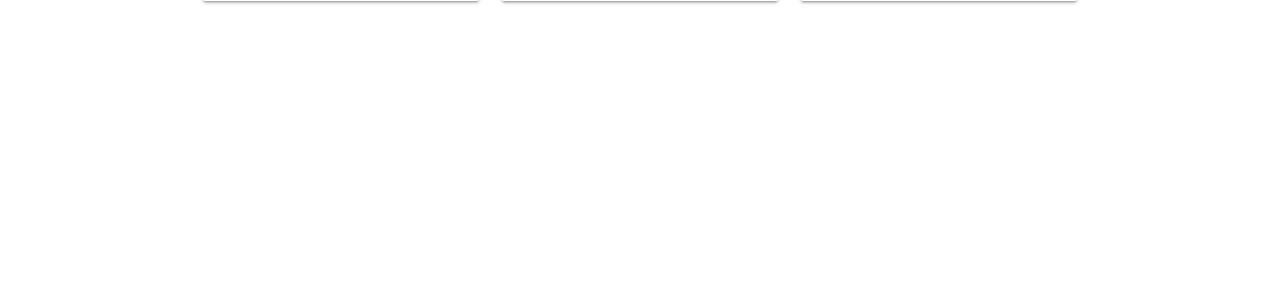
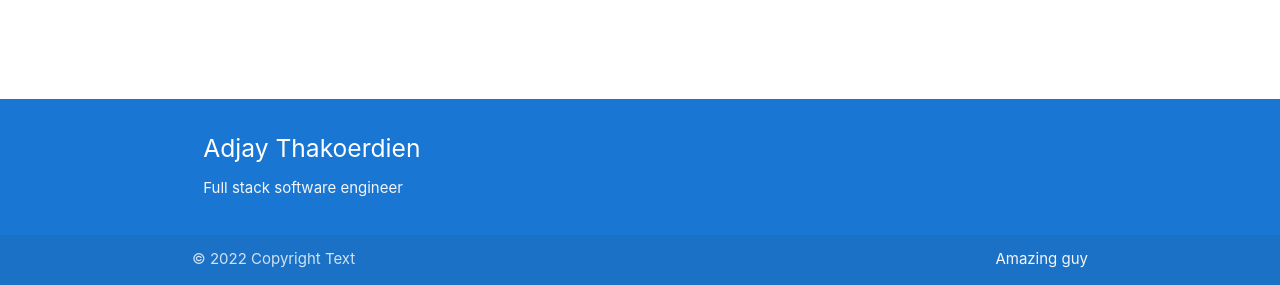
Before and after one commit to adjaythakoerdien/portfolio, a Django app: page / in a window 1280 px wide. Shown: the part 1356-1641 px from the top of the page. Before the commit the page ends 1360 px from the top, so only its background shows below. Run offline with Django 4.2, Linux system fonts and the light colour scheme.

Commit message:
footer added to base

```diff
--- a/portfolio/templates/base.html
+++ b/portfolio/templates/base.html
@@ -19,9 +19,9 @@
   <nav class="nav-wrapper blue darken-2">
     <a href="#" class="brand-logo">Logo</a>
     <ul id="nav-mobile" class="right hide-on-med-and-down">
-      <li><a href="{% url 'home' %}">About me</a></li>
-      <li><a href="{% url 'blog' %}">Blog</a></li>
-      <li><a href="{% url 'contact' %}">Contact</a></li>
+      <li><a class="grey-text text-lighten-3" href="{% url 'home' %}">About me</a></li>
+      <li><a class="grey-text text-lighten-3" href="{% url 'blog' %}">Blog</a></li>
+      <li><a class="grey-text text-lighten-3" href="{% url 'contact' %}">Contact</a></li>
     </ul>
   </nav>
 
@@ -31,6 +31,31 @@
 
       {% endblock %}
 
+    <footer class="page-footer blue darken-2">
+          <div class="container">
+            <div class="row">
+              <div class="col l6 s12">
+                <h5 class="white-text">Adjay Thakoerdien</h5>
+                <p class="grey-text text-lighten-4">Full stack software engineer</p>
+              </div>
+              <div class="col l4 offset-l2 s12">
+<!--                <h5 class="white-text">Links</h5>-->
+<!--                <ul>-->
+<!--                  <li><a class="grey-text text-lighten-3" href="#!">Link 1</a></li>-->
+<!--                  <li><a class="grey-text text-lighten-3" href="#!">Link 2</a></li>-->
+<!--                  <li><a class="grey-text text-lighten-3" href="#!">Link 3</a></li>-->
+<!--                  <li><a class="grey-text text-lighten-3" href="#!">Link 4</a></li>-->
+<!--                </ul>-->
+              </div>
+            </div>
+          </div>
+          <div class="footer-copyright">
+            <div class="container">
+            © 2022 Copyright Text
+            <a class="grey-text text-lighten-4 right" href="#!">Amazing guy</a>
+            </div>
+          </div>
+        </footer>
 
     <script src="https://cdnjs.cloudflare.com/ajax/libs/materialize/1.0.0/js/materialize.min.js"></script>
   </body>
--- a/portfolio/templates/home.html
+++ b/portfolio/templates/home.html
@@ -15,7 +15,7 @@
         </div>
         <div class="col l8 m8 s12">
             <h2>Adjay Thakoerdien</h2>
-            <p>
+            <p class="grey-text text-lighten-4">
                 Enthusiastic and ambitious full-stack software engineer with a passion for
                 data science and machine learning.
                 ...
@@ -34,7 +34,7 @@
     <div class="row">
         <div class="col s12 m12 l4">
               <div class="card-panel center-align">
-                  <h4>Lang</h4>
+                  <h5>Lang</h5>
                     <ul>
                         <li>Python</li>
                         <li>Python</li>
@@ -45,7 +45,7 @@
         </div>
         <div class="col s12 m12 l4">
               <div class="card-panel center-align">
-                  <h4>Web</h4>
+                  <h5>Web</h5>
                     <ul>
                         <li>Python</li>
                         <li>Python</li>
@@ -56,7 +56,7 @@
         </div>
         <div class="col s12 m12 l4">
               <div class="card-panel center-align">
-                  <h4>Other</h4>
+                  <h5>Other</h5>
                     <ul>
                         <li>Python</li>
                         <li>Python</li>
--- a/static/css/global.css
+++ b/static/css/global.css
@@ -6,3 +6,7 @@
 h3 {
     margin: 50px 0;
 }
+
+footer {
+    margin-top: 100px;
+}
```
Also changed, not shown: db.sqlite3.
